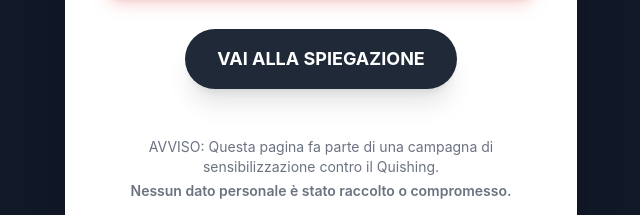
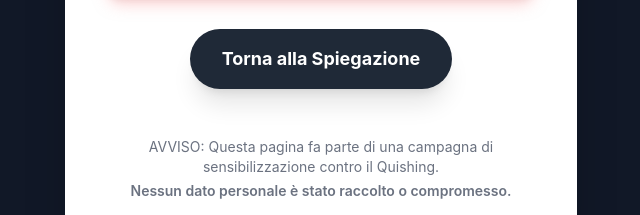
Before and after one commit to AxelProgCode/QR-Code_Hacked, a plain HTML site: page counter.html in a window 1280 px wide. Shown: the part 500-715 px from the top of the page, 319-959 px from the left. Drawn offline with nearby package versions, Linux system fonts and the light colour scheme.

Commit message:
Update counter.html

```diff
--- a/counter.html
+++ b/counter.html
@@ -84,7 +84,7 @@
         <!-- Bottone per rimandare alla spiegazione -->
         <div class="text-center">
             <a href="spiegazione.html" class="inline-flex items-center justify-center space-x-2 px-8 py-4 bg-gray-800 text-white font-bold text-lg rounded-full shadow-xl hover:bg-gray-900 transition duration-300 transform hover:scale-105 focus:outline-none focus:ring-4 focus:ring-gray-300">
-                <span>VAI ALLA SPIEGAZIONE</span>
+                <span>Torna alla Spiegazione</span>
             </a>
         </div>
 
```
